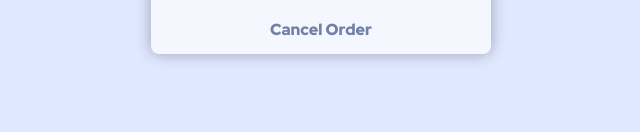
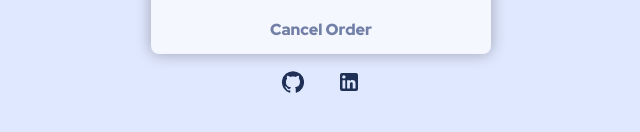
Before and after one commit to carlosGabrielCarreno/order-summary-component-main, a React (Vite) app: page / in a window 1280 px wide. Shown: the part 484-616 px from the top of the page, without its empty margins (319-959 px from the left). Built offline with nearby package versions, Linux system fonts and the light colour scheme.

Commit message:
add social media links

```diff
--- a/package.json
+++ b/package.json
@@ -10,6 +10,10 @@
     "deploy": "gh-pages -d dist"
   },
   "dependencies": {
+    "@emotion/react": "^11.10.5",
+    "@emotion/styled": "^11.10.5",
+    "@mui/icons-material": "^5.10.14",
+    "@mui/material": "^5.10.14",
     "normalize.css": "^8.0.1",
     "react": "^18.2.0",
     "react-dom": "^18.2.0",
--- a/src/App.jsx
+++ b/src/App.jsx
@@ -1,6 +1,6 @@
-import './app.scss';
 import imageHero from './../public/images/illustration-hero.svg';
 import imageIconMusic from './../public/images/icon-music.svg';
+import './app.scss';
 
 function App() {
   return (
--- /dev/null
+++ b/src/SocialMedia.jsx
@@ -0,0 +1,20 @@
+import LinkedInIcon from '@mui/icons-material/LinkedIn';
+import GitHubIcon from '@mui/icons-material/GitHub';
+import './socialMedia.scss';
+
+export const SocialMedia = () => {
+  const onClickLinkedin = (event) => {
+    event.preventDefault();
+  };
+
+  return (
+    <div className="containerSocialMedia">
+      <span>
+        <GitHubIcon />
+      </span>
+      <span>
+        <LinkedInIcon />
+      </span>
+    </div>
+  );
+};
--- a/src/main.jsx
+++ b/src/main.jsx
@@ -2,9 +2,11 @@ import React from 'react';
 import ReactDOM from 'react-dom/client';
 import App from './App';
 import './index.scss';
+import { SocialMedia } from './SocialMedia';
 
 ReactDOM.createRoot(document.getElementById('root')).render(
   <React.StrictMode>
     <App />
+    <SocialMedia />
   </React.StrictMode>
 );
--- /dev/null
+++ b/src/socialMedia.scss
@@ -0,0 +1,14 @@
+.containerSocialMedia {
+  display: flex;
+  align-items: flex-end;
+  justify-content: center;
+  gap: 2rem;
+}
+
+.containerSocialMedia span {
+  color: var(--neutral-Dark-blue);
+  cursor: pointer;
+  &:hover {
+    color: var(--primary-Bright-blue);
+  }
+}
```
Also changed, not shown: 1 other file (tests, documents, lock files or other folders).
